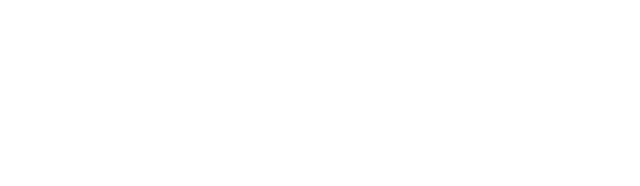
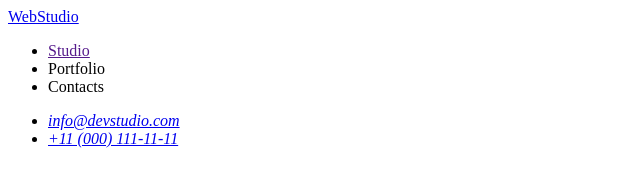
Before and after one commit to Artem-Pivtorak/goit-markup-hw-01, a plain HTML site: page index.html in a window 1280 px wide. Shown: the whole page, without its empty margins (0-640 px from the left). Drawn offline with Linux system fonts and the light colour scheme.

Commit message:
add marcup header

```diff
--- a/index.html
+++ b/index.html
@@ -3,9 +3,25 @@
 <head>
     <meta charset="UTF-8">
     <meta name="viewport" content="width=device-width, initial-scale=1.0">
-    <title>Document</title>
+    <title>Web Studio</title>
 </head>
 <body>
+    <header>
+        <nav>
+            <a href="./index.html">WebStudio</a>
+                <ul>
+                    <li><a href="">Studio</a></li>
+                    <li><a href=""></a>Portfolio</li>
+                    <li><a href=""></a>Contacts</li>
+                </ul>
 
+                <address>
+                    <ul>
+                        <li><a href="mailto:info@devstudio.com">info@devstudio.com</a></li>
+                        <li><a href="tel:+110001111111">+11 (000) 111-11-11</a></li>
+                    </ul>
+                </address>
+        </nav>
+    </header>
 </body>
 </html>
```
